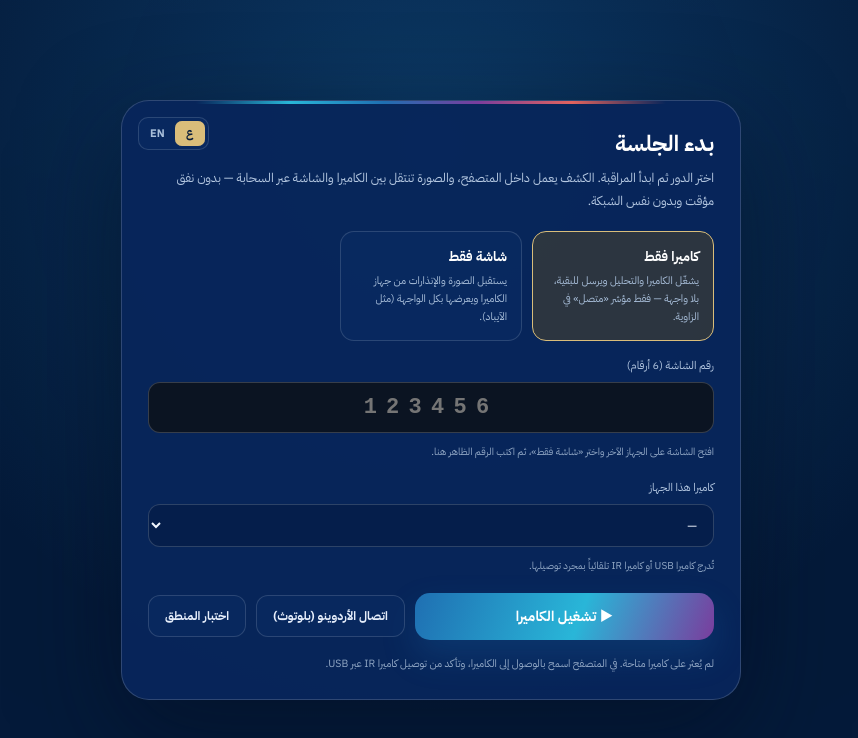
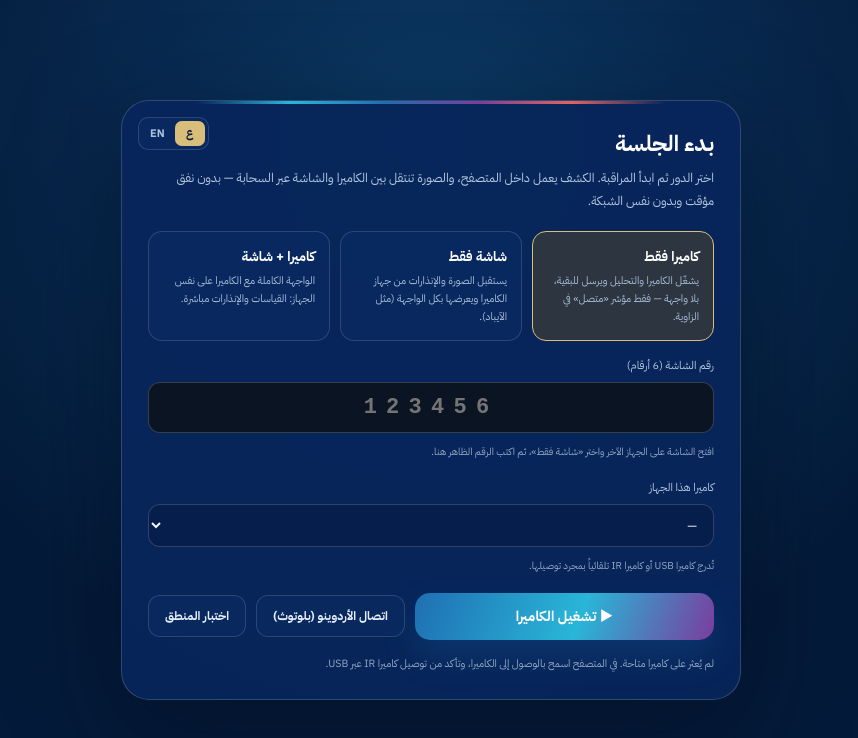
Before and after one commit to iiZo7al/tawaf, a plain HTML site: page site/public/index.html in a window 1280 px wide. Shown: the whole page, without its empty margins (209-1067 px from the left). Drawn offline with Linux system fonts and the light colour scheme; no server answers.

Commit message:
Restore camera and screen combined role

```diff
--- a/site/public/index.html
+++ b/site/public/index.html
@@ -141,6 +141,10 @@
           <strong data-i18n="setup.viewRole.title">شاشة فقط</strong>
           <span data-i18n="setup.viewRole.desc">يستقبل الصورة والإنذارات من جهاز الكاميرا ويعرضها بكل الواجهة (مثل الآيباد).</span>
         </button>
+        <button class="role" data-role="both">
+          <strong data-i18n="setup.bothRole.title">كاميرا + شاشة</strong>
+          <span data-i18n="setup.bothRole.desc">الواجهة الكاملة مع الكاميرا على نفس الجهاز: القياسات والإنذارات مباشرة.</span>
+        </button>
       </div>
 
       <div class="field" id="pair-row">
```
